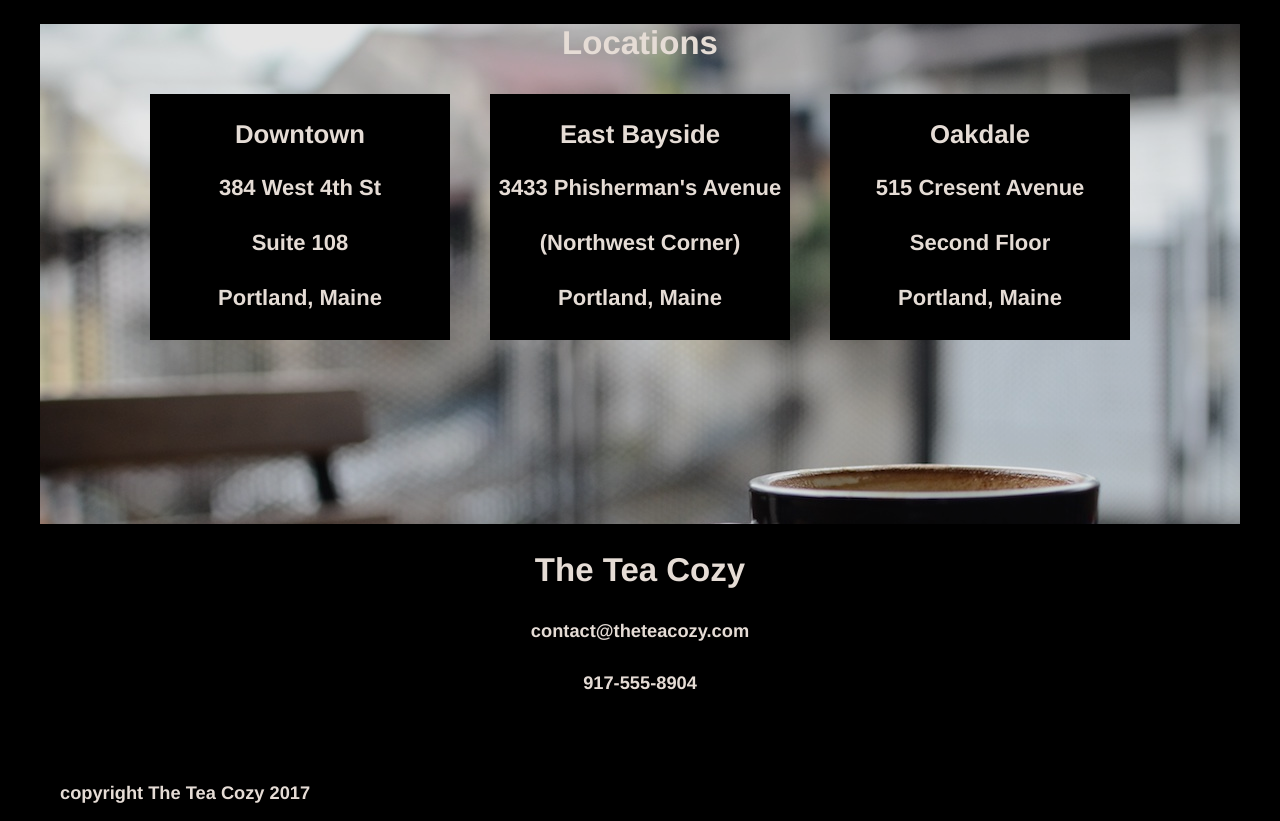
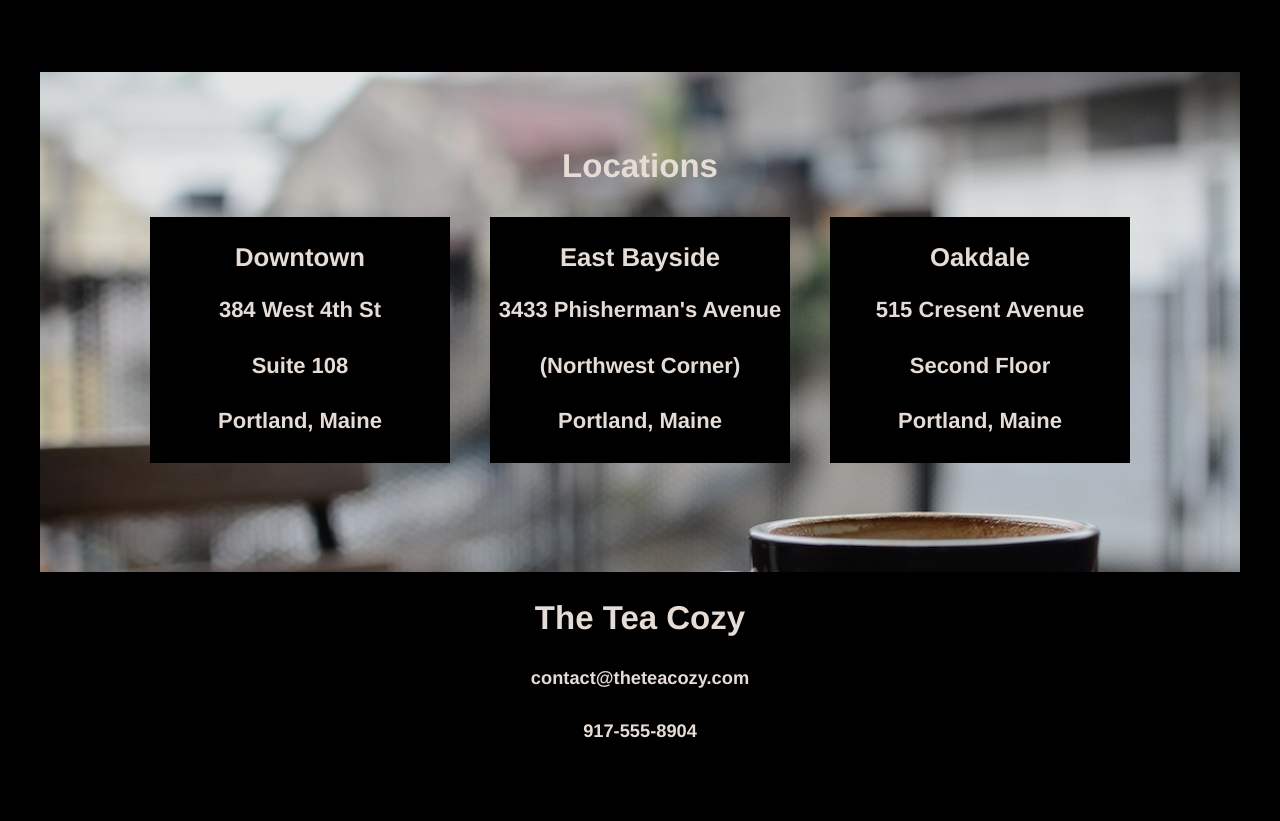
Before and after one commit to rhensel44/TeaCozy, a plain HTML site: page index.html in a window 1280 px wide. Shown: the part 1483-2304 px from the top of the page. Drawn offline with Linux system fonts and the light colour scheme.

Commit message:
fix margin and padding issues

```diff
--- a/resources/css/style.css
+++ b/resources/css/style.css
@@ -99,6 +99,11 @@ h4 {
   flex-wrap: wrap;
 }
 
+.locations h2 {
+  margin-top: 75px;
+  padding-top: 75px;
+}
+
 .location {
   background-color: black;
   display: flex;
```
